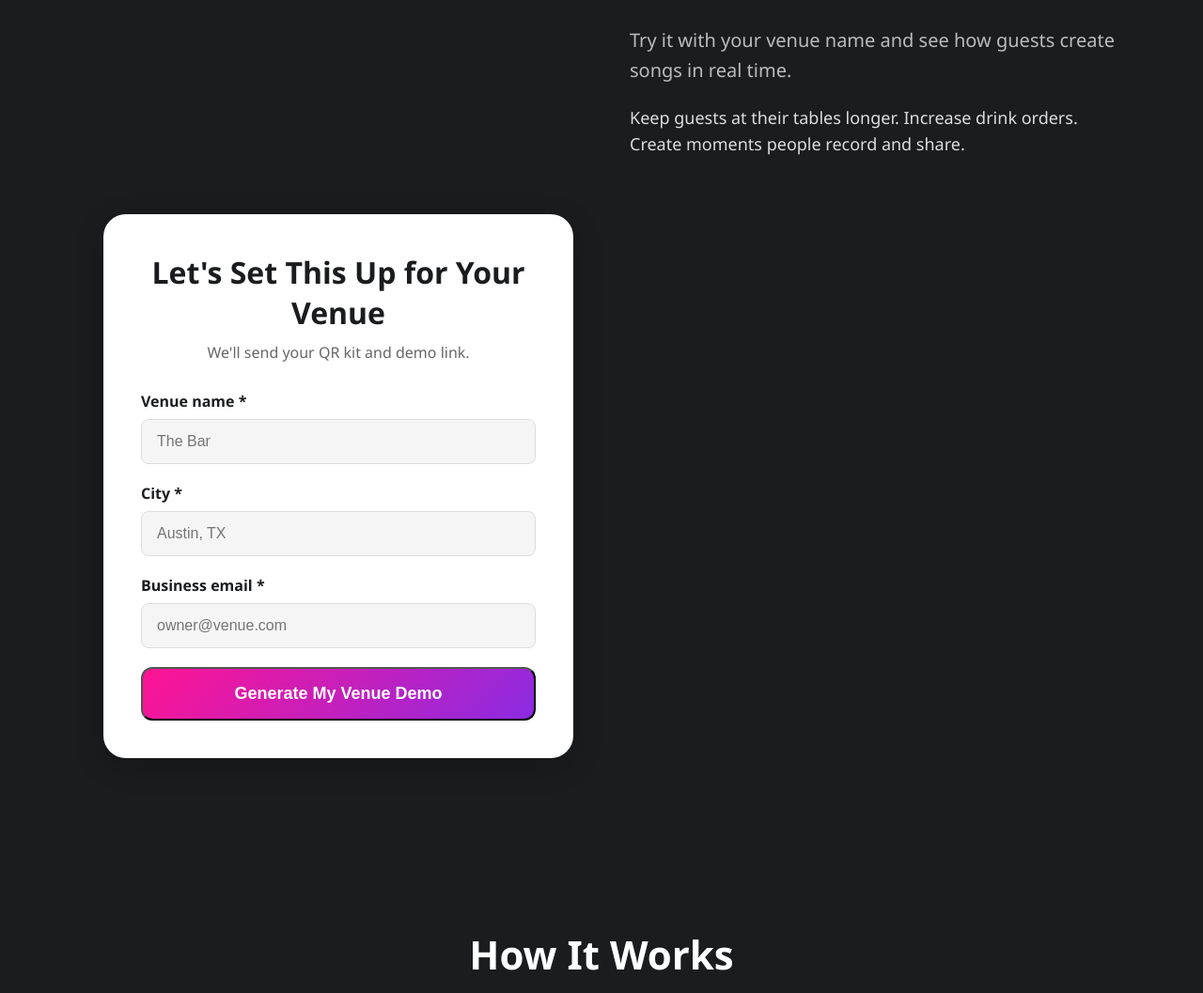
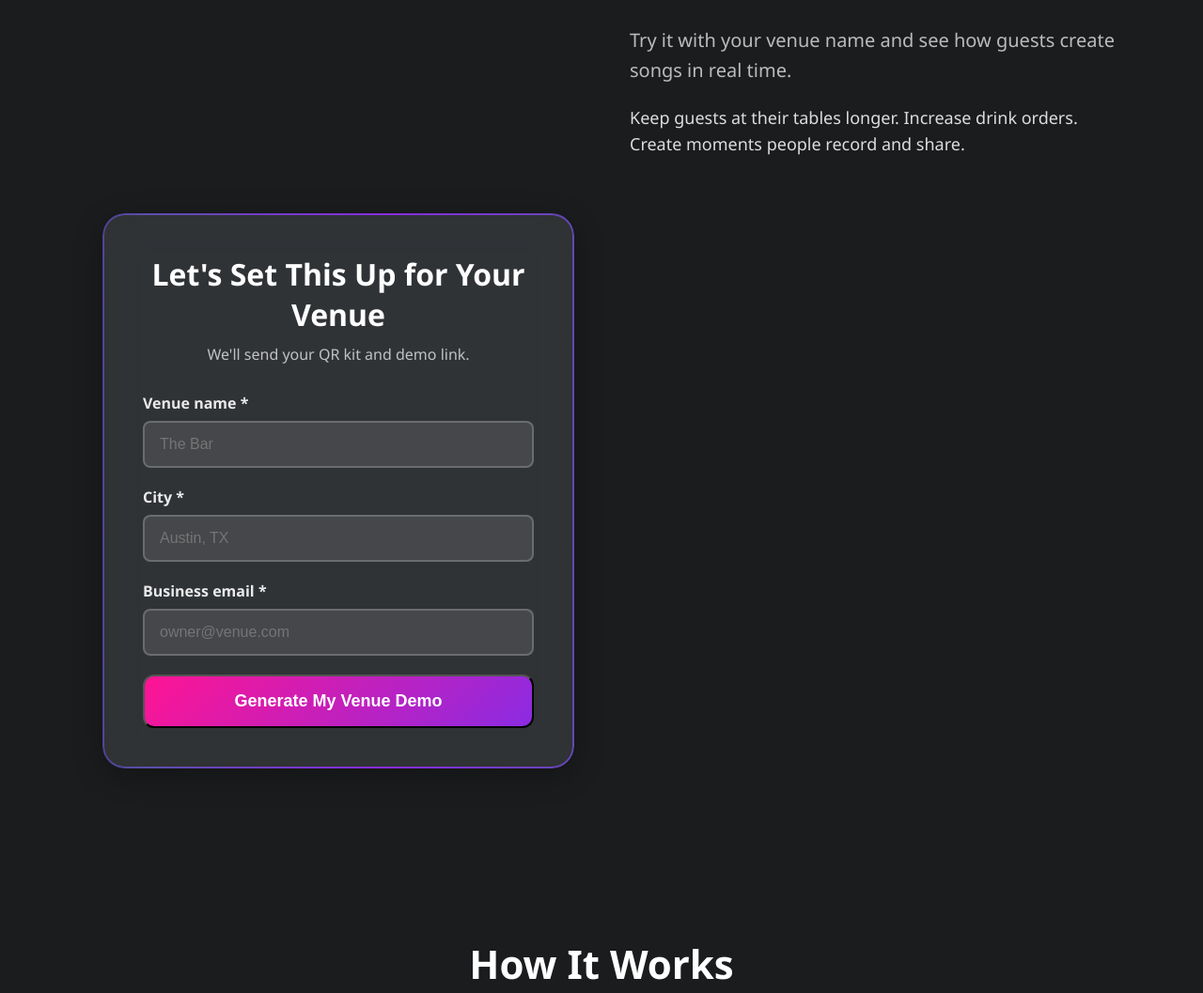
Before and after one commit to CODING4DUMMIES2/whatsthat, a Flask app: page / in a window 1280 px wide; the page is wider, and only the part inside the window is pictured. Shown: the part 365-1422 px from the top of that part at 94% size. Run offline with Flask 3, Linux system fonts and the light colour scheme; some libraries are stand-ins or nearby versions.

Commit message:
Fix hero form card - restore original frosted glass colors and styling, keep two-column layout

```diff
--- a/templates/landing.html
+++ b/templates/landing.html
@@ -250,15 +250,42 @@
             text-align: left;
         }
 
-        /* Right Column - Form Card */
+        /* Right Column - Form Card (Keep original frosted glass styling) */
         .hero-form-card {
-            background: white;
+            background: rgba(255, 255, 255, 0.1);
+            backdrop-filter: blur(20px) saturate(180%);
+            -webkit-backdrop-filter: blur(20px) saturate(180%);
+            border: 2px solid transparent;
+            box-shadow: 0 8px 32px rgba(0, 0, 0, 0.3);
             border-radius: 24px;
             padding: 40px;
-            box-shadow: 0 8px 32px rgba(0, 0, 0, 0.2);
+            position: relative;
             max-width: 500px;
             width: 100%;
             margin-left: auto;
+        }
+
+        .hero-form-card::before {
+            content: '';
+            position: absolute;
+            inset: -3px;
+            border-radius: 24px;
+            padding: 2px;
+            background: linear-gradient(
+                90deg,
+                rgba(75, 0, 130, 0.3) 0%,
+                rgba(106, 90, 205, 0.8) 25%,
+                rgba(138, 43, 226, 1) 50%,
+                rgba(106, 90, 205, 0.8) 75%,
+                rgba(75, 0, 130, 0.3) 100%
+            );
+            background-size: 200% 100%;
+            -webkit-mask: linear-gradient(#fff 0 0) content-box, linear-gradient(#fff 0 0);
+            -webkit-mask-composite: xor;
+            mask: linear-gradient(#fff 0 0) content-box, linear-gradient(#fff 0 0);
+            mask-composite: exclude;
+            z-index: -1;
+            animation: shimmer 6s linear infinite;
         }
 
         .hero-input-container {
@@ -2600,40 +2627,40 @@
 
             <!-- Right Column - Form Card -->
             <div class="hero-form-card">
-                <h2 style="font-size: 32px; margin-bottom: 10px; color: #1A1C1E; font-weight: 900; text-align: center;">Let's Set This Up for Your Venue</h2>
-                <p style="color: #666; margin-bottom: 30px; font-size: 16px; text-align: center;">We'll send your QR kit and demo link.</p>
+                <h2 style="font-size: 32px; margin-bottom: 10px; color: white; font-weight: 900; text-align: center;">Let's Set This Up for Your Venue</h2>
+                <p style="color: rgba(255, 255, 255, 0.7); margin-bottom: 30px; font-size: 16px; text-align: center;">We'll send your QR kit and demo link.</p>
 
                 <form id="demoForm" onsubmit="generateDemo(event)">
                     <div style="margin-bottom: 20px;">
-                        <label style="display: block; color: #1A1C1E; margin-bottom: 8px; font-weight: 600;">Venue name *</label>
+                        <label style="display: block; color: rgba(255, 255, 255, 0.9); margin-bottom: 8px; font-weight: 600;">Venue name *</label>
                         <input
                             type="text"
                             id="venueNameInput"
                             required
                             placeholder="The Bar"
-                            style="width: 100%; padding: 14px 16px; background: #f5f5f5; border: 1px solid #ddd; border-radius: 8px; color: #1A1C1E; font-size: 16px; outline: none; box-sizing: border-box;"
+                            style="width: 100%; padding: 14px 16px; background: rgba(255, 255, 255, 0.1); border: 2px solid rgba(255, 255, 255, 0.2); border-radius: 8px; color: white; font-size: 16px; outline: none; box-sizing: border-box;"
                         />
                     </div>
 
                     <div style="margin-bottom: 20px;">
-                        <label style="display: block; color: #1A1C1E; margin-bottom: 8px; font-weight: 600;">City *</label>
+                        <label style="display: block; color: rgba(255, 255, 255, 0.9); margin-bottom: 8px; font-weight: 600;">City *</label>
                         <input
                             type="text"
                             id="cityInput"
                             required
                             placeholder="Austin, TX"
-                            style="width: 100%; padding: 14px 16px; background: #f5f5f5; border: 1px solid #ddd; border-radius: 8px; color: #1A1C1E; font-size: 16px; outline: none; box-sizing: border-box;"
+                            style="width: 100%; padding: 14px 16px; background: rgba(255, 255, 255, 0.1); border: 2px solid rgba(255, 255, 255, 0.2); border-radius: 8px; color: white; font-size: 16px; outline: none; box-sizing: border-box;"
                         />
                     </div>
 
                     <div style="margin-bottom: 20px;">
-                        <label style="display: block; color: #1A1C1E; margin-bottom: 8px; font-weight: 600;">Business email *</label>
+                        <label style="display: block; color: rgba(255, 255, 255, 0.9); margin-bottom: 8px; font-weight: 600;">Business email *</label>
                         <input
                             type="email"
                             id="businessEmailInput"
                             required
                             placeholder="owner@venue.com"
-                            style="width: 100%; padding: 14px 16px; background: #f5f5f5; border: 1px solid #ddd; border-radius: 8px; color: #1A1C1E; font-size: 16px; outline: none; box-sizing: border-box;"
+                            style="width: 100%; padding: 14px 16px; background: rgba(255, 255, 255, 0.1); border: 2px solid rgba(255, 255, 255, 0.2); border-radius: 8px; color: white; font-size: 16px; outline: none; box-sizing: border-box;"
                         />
                     </div>
 
```
